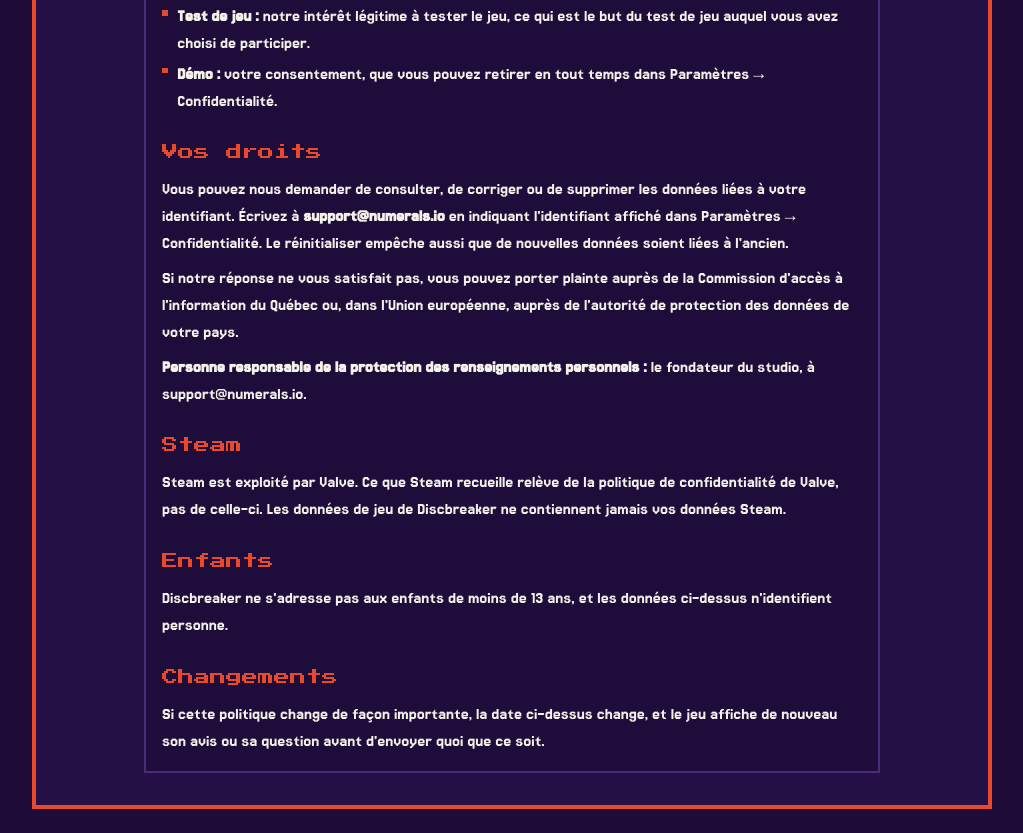
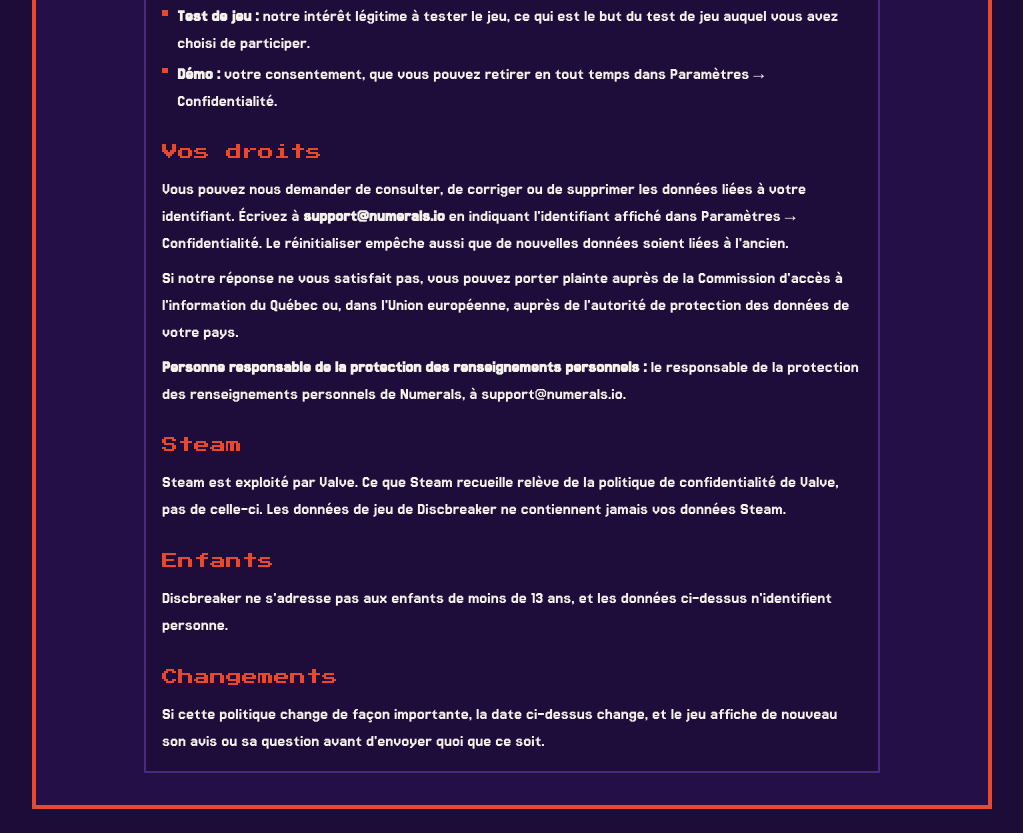
Before and after one commit to icosa-studio/numerals-site, a plain HTML site: page discbreaker/privacy/fr/index.html in a window 1280 px wide. Shown: the part 1459-2292 px from the top of the page, without its empty margins (128-1151 px from the left). Drawn offline with Linux system fonts and the light colour scheme.

Commit message:
Discbreaker privacy policy: the person in charge is Numerals' privacy officer
Co-Authored-By: Claude Opus 5.5 <noreply@anthropic.com>

```diff
--- a/discbreaker/privacy/fr/index.html
+++ b/discbreaker/privacy/fr/index.html
@@ -33,7 +33,7 @@
 <h2>Vos droits</h2>
 <p>Vous pouvez nous demander de consulter, de corriger ou de supprimer les données liées à votre identifiant. Écrivez à <strong><a href="mailto:support@numerals.io">support@numerals.io</a></strong> en indiquant l'identifiant affiché dans Paramètres → Confidentialité. Le réinitialiser empêche aussi que de nouvelles données soient liées à l'ancien.</p>
 <p>Si notre réponse ne vous satisfait pas, vous pouvez porter plainte auprès de la Commission d'accès à l'information du Québec ou, dans l'Union européenne, auprès de l'autorité de protection des données de votre pays.</p>
-<p><strong>Personne responsable de la protection des renseignements personnels :</strong> le fondateur du studio, à <a href="mailto:support@numerals.io">support@numerals.io</a>.</p>
+<p><strong>Personne responsable de la protection des renseignements personnels :</strong> le responsable de la protection des renseignements personnels de Numerals, à <a href="mailto:support@numerals.io">support@numerals.io</a>.</p>
 <h2>Steam</h2>
 <p>Steam est exploité par Valve. Ce que Steam recueille relève de la politique de confidentialité de Valve, pas de celle-ci. Les données de jeu de Discbreaker ne contiennent jamais vos données Steam.</p>
 <h2>Enfants</h2>
```
Also changed, not shown: discbreaker/privacy/index.html (+1 -1 lines).
